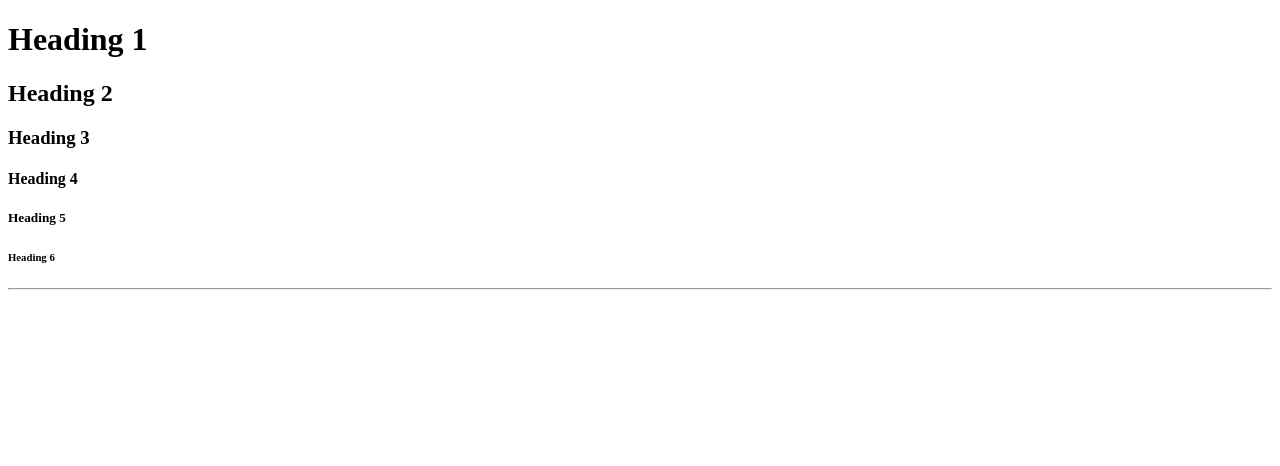
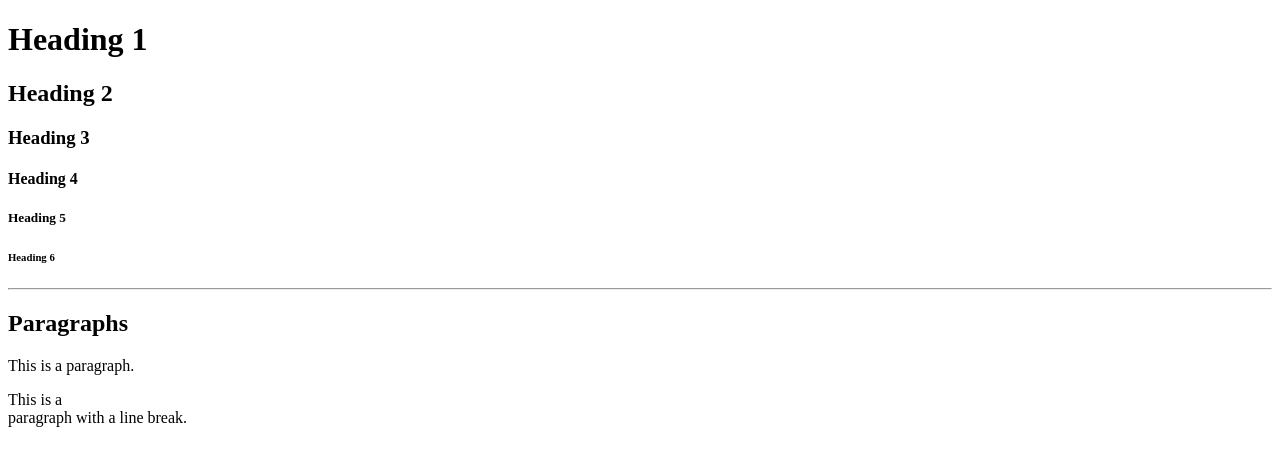
Before and after one commit to r22-4ea-lp/r22-4ea-lp.github.io, a plain HTML site: page esercizi/index.html in a window 1280 px wide. Drawn offline with Linux system fonts and the light colour scheme.

Commit message:
Update index.html

```diff
--- a/esercizi/index.html
+++ b/esercizi/index.html
@@ -12,5 +12,10 @@
     <h5>Heading 5</h5>
     <h6>Heading 6</h6>
     <hr/>
+
+    <h2>Paragraphs</h2>
+
+    <p>This is a paragraph.</p>
+    <p>This is a <br/> paragraph with a line break.</p>
   </body>
 </html>
```
